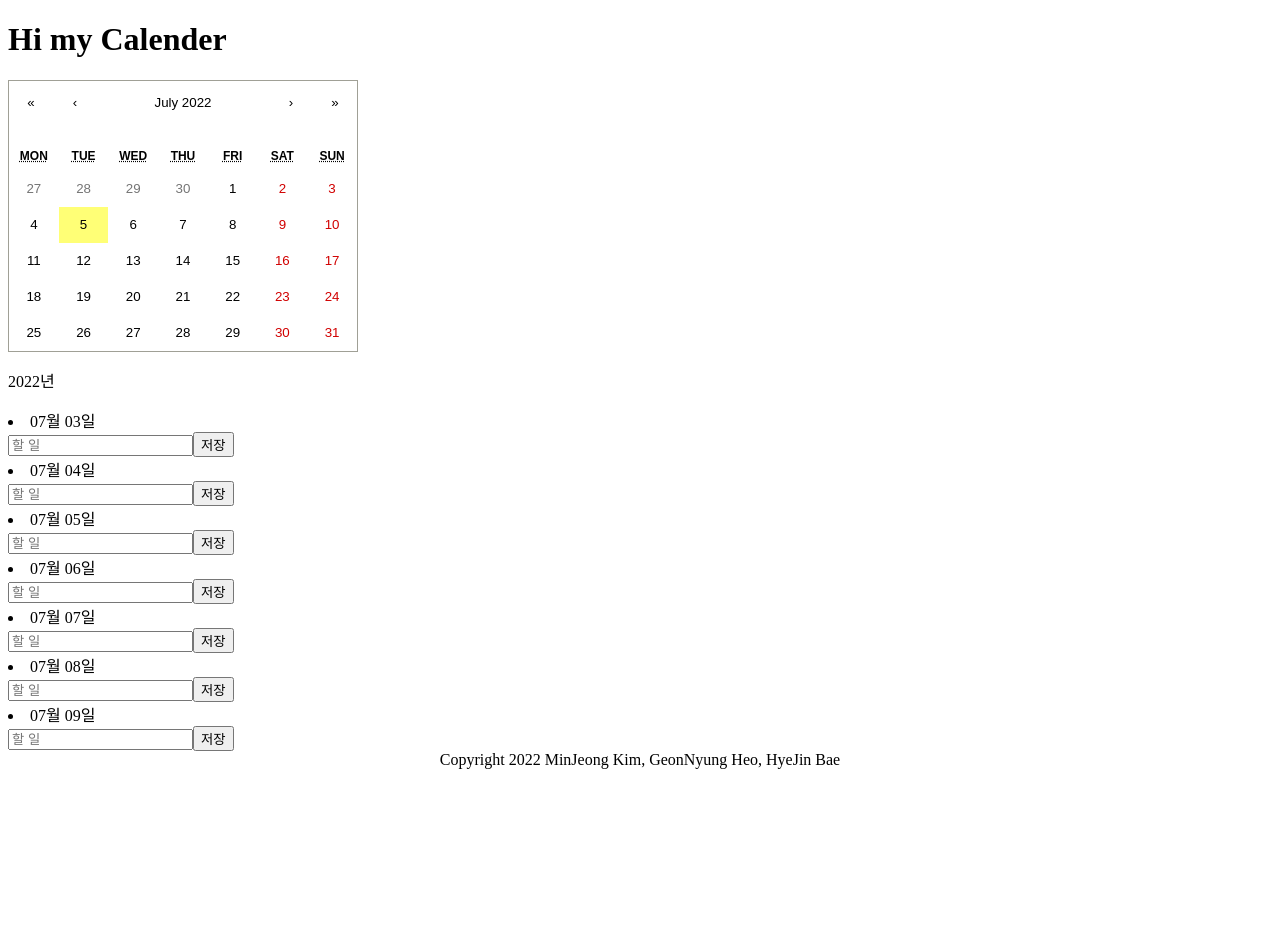
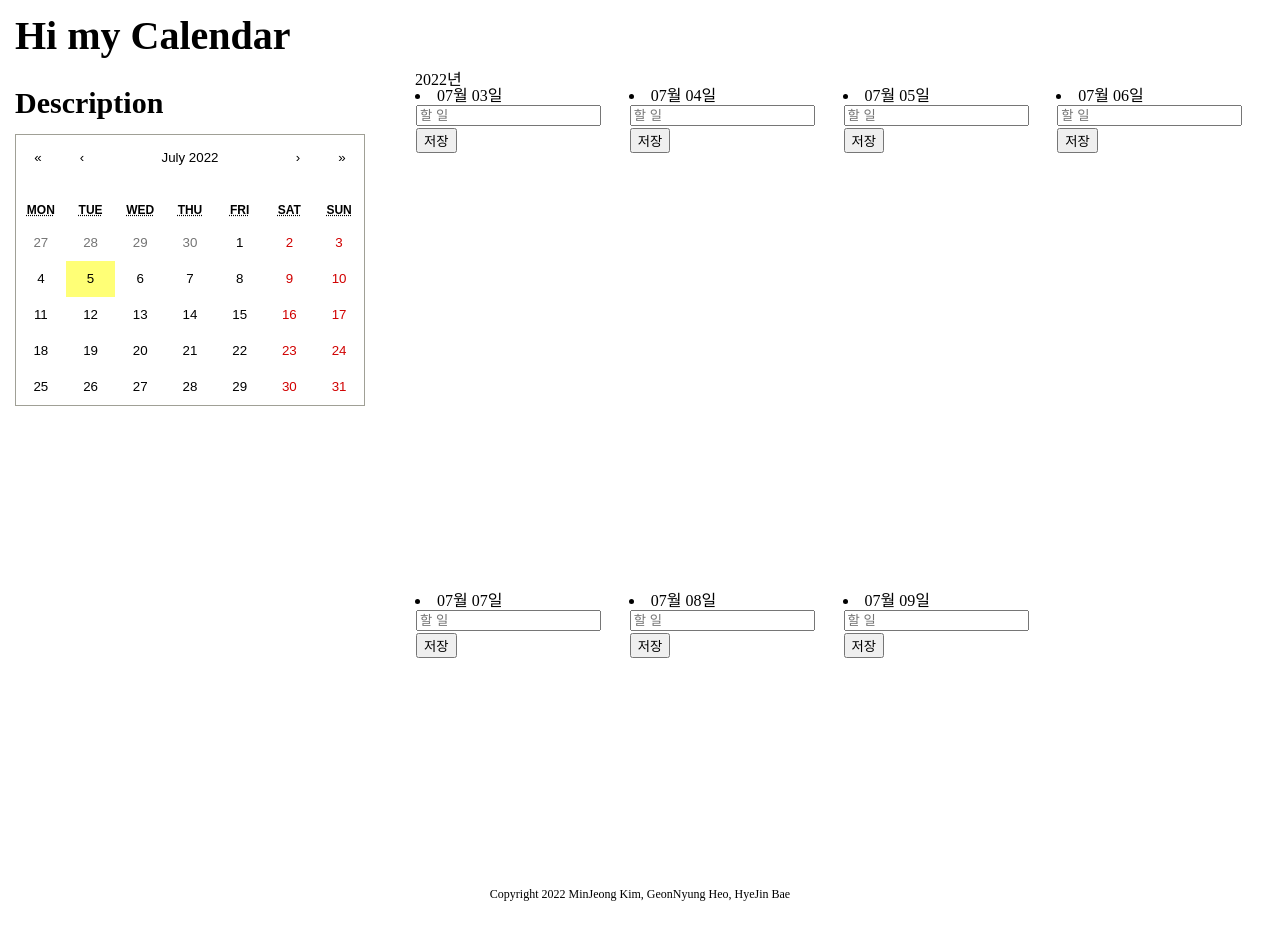
Before and after one commit to jeong57/React-Calendar, a React (Create React App) app in the folder toy-project/: page / in a window 1280 px wide. Shown: the top 940 px of the page. Before the commit the page ends 800 px from the top, so only its background shows below. Built offline with nearby package versions, Linux system fonts and the light colour scheme.

Commit message:
styled-components/1

```diff
--- a/toy-project/package.json
+++ b/toy-project/package.json
@@ -12,6 +12,7 @@
     "react-dom": "^18.2.0",
     "react-scripts": "5.0.1",
     "styled-components": "^5.3.5",
+    "styled-reset": "^4.4.2",
     "web-vitals": "^2.1.4"
   },
   "scripts": {
--- a/toy-project/src/App.js
+++ b/toy-project/src/App.js
@@ -2,15 +2,30 @@ import Week from './components/Week';
 import ToDoList from './components/ToDoList';
 import Footer from './components/Footer';
 import { useState } from 'react';
+
+import styled from 'styled-components';
+
+const GridBox = styled.div`
+  display: grid;
+  grid-template-rows: 100vh; //높이
+  grid-template-columns: 400px 3fr;
+  background-image: ${props => props.theme.bgColor};
+  @media ${props => props.theme.mobile} {
+    grid-template-rows: 1fr 1fr;
+    grid-template-columns: 1fr;
+  }
+`
 
 function App() {
   const [timeList, setTimeList] = useState([]);
 
   return (
     <div>
-      <h1>Hi my Calender</h1>
-      <Week setTimeList={setTimeList} />
-      <ToDoList timeList={timeList} />
+      <h1>Hi my Calendar</h1>
+      <GridBox>
+        <Week setTimeList={setTimeList} />
+        <ToDoList timeList={timeList} />
+      </GridBox>
       <Footer />
     </div>
   );
--- /dev/null
+++ b/toy-project/src/GlobalStyle.js
@@ -0,0 +1,29 @@
+import { createGlobalStyle } from "styled-components";
+import reset from "styled-reset";
+
+const GlobalStyle = createGlobalStyle`
+  ${reset}
+
+  * {
+    box-sizing: border-box;
+    margin: 1px;
+  }
+
+  body {
+    padding : 0px 15px;
+  }
+
+  h1 {
+    font-size : 40px;
+    font-weight: 700;
+    padding: 1rem 0rem;
+  }
+
+  h2 {
+    font-size: 30px;
+    font-weight: 700;
+    padding: 1rem 0rem;
+  }
+`
+
+export default GlobalStyle
--- a/toy-project/src/components/Footer.js
+++ b/toy-project/src/components/Footer.js
@@ -1,6 +1,6 @@
 function Footer() {
   return (
-    <footer style={{"textAlign": "center"}}>Copyright 2022 MinJeong Kim, GeonNyung Heo, HyeJin Bae</footer>
+    <footer style={{"textAlign": "center", margin: '1rem', fontSize: '12px'}}>Copyright 2022 MinJeong Kim, GeonNyung Heo, HyeJin Bae</footer>
   )
 };
 
--- a/toy-project/src/components/ToDoItem.css
+++ /dev/null
@@ -1,4 +0,0 @@
-.isfinishied {
-    color : red;
-    background-color: aquamarine;
-}
--- a/toy-project/src/components/ToDoItem.js
+++ b/toy-project/src/components/ToDoItem.js
@@ -1,5 +1,4 @@
 import { useState, useEffect } from "react";
-import "./ToDoItem.css"
 import styled from "styled-components";
 
 const Item = styled.span`
--- a/toy-project/src/components/ToDoList.js
+++ b/toy-project/src/components/ToDoList.js
@@ -1,5 +1,23 @@
 import {useState, useEffect} from "react";
 import ToDoItem from "./ToDoItem.js"
+import styled from "styled-components";
+
+const FlexBox = styled.div`
+  //desktop
+  display: grid;
+  gap: 5px 5px;
+  grid-template-columns : repeat(7, 1fr);
+  @media ${props => props.theme.desktop} {
+    grid-template-rows : repeat(2, 500px);
+    grid-template-columns : repeat(4, 1fr);
+  }
+  //tablet
+  @media ${props => props.theme.tablet} {
+    grid-template-rows: 1fr 1fr;
+    grid-template-columns: 1fr;
+    gap: 5px 5px;
+  }
+`
 
 function Todos({timeList}){
     // localStorage에서 데이터 가져오기
@@ -24,11 +42,13 @@ function Todos({timeList}){
     return (
       <div className="Todos">
         { timeList.length > 0 ? <p>{timeList[0][0]}년</p> : null}
-        {timeList.map((times, idx)=> {
-          const dataKey = String(times[0]) + String(times[1]) + String(times[2])
-          return <ToDoItem times={times} dataKey={dataKey} data={data} setData={changeData} key={idx} count={count} setCount={setCount}/>
-          })
-        }
+        <FlexBox>
+          {timeList.map((times, idx)=> {
+            const dataKey = String(times[0]) + String(times[1]) + String(times[2])
+            return <ToDoItem times={times} dataKey={dataKey} data={data} setData={changeData} key={idx} count={count} setCount={setCount}/>
+            })
+          }
+        </FlexBox>
       </div>
     );
 };
--- a/toy-project/src/components/Week.js
+++ b/toy-project/src/components/Week.js
@@ -27,6 +27,7 @@ function Week ({setTimeList})  {
 
     return (
     <div className="Week">
+        <h2>Description</h2>
         <Calendar onChange={onChange} onClickDay={(date) => changeDay(date) } />
     </div>
     );
--- a/toy-project/src/index.js
+++ b/toy-project/src/index.js
@@ -1,8 +1,15 @@
 import React from 'react';
 import ReactDOM from 'react-dom/client';
 import App from './App';
+import {ThemeProvider} from 'styled-components';
+
+import theme from './theme'
+import GlobalStyle from './GlobalStyle';
 
 const root = ReactDOM.createRoot(document.getElementById('root'));
 root.render(
-    <App />
+    <ThemeProvider theme={theme}>
+        <GlobalStyle />
+        <App />
+    </ThemeProvider>
 );
--- /dev/null
+++ b/toy-project/src/theme.js
@@ -0,0 +1,23 @@
+// 576 미만(xs), 576이상(sm), 768이상(md), 992이상(lg), 1200이상(xl), 1400이상(xxl)
+
+const size = {
+  mobile : '650px',
+  tablet : '992px',
+  desktop : '1500px',
+  full: '2000px',
+}
+
+const theme = {
+  mobile : `(max-width:${size.mobile})`,
+  tablet : `(max-width:${size.tablet})`,
+  desktop : `(max-width:${size.desktop})`,
+  full: `(min-width:${size.full})`,
+  bigpt : '40px',
+  //bgColor: 'radial-gradient(73% 147%, #EADFDF 59%, #ECE2DF 100%), radial-gradient(91% 146%, rgba(255,255,255,0.50) 47%, rgba(0,0,0,0.50) 100%)',
+  //bgColor: 'linear-gradient(to bottom, #dfe9f3 0%, white 100%)',
+  // bgColor: 'linear-gradient(to top, #a8edea 0%, #fed6e3 100%)',
+  // background-image: ;
+}
+//background-image: radial-gradient(73% 147%, #EADFDF 59%, #ECE2DF 100%), radial-gradient(91% 146%, rgba(255,255,255,0.50) 47%, rgba(0,0,0,0.50) 100%);
+//background-image: linear-gradient(to top, #dfe9f3 0%, white 100%);
+export default theme;
```
Also changed, not shown: 1 other file (tests, documents, lock files or other folders).
